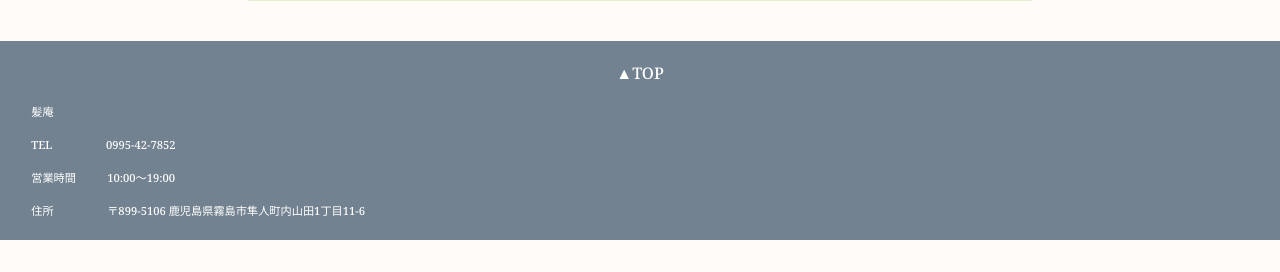
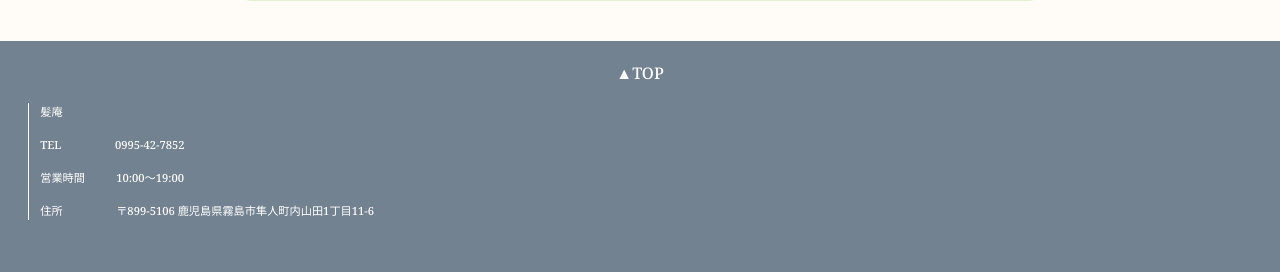
Before and after one commit to Naru081/salon-site, a PHP site: page /html/index.html in a window 1280 px wide. Shown: the part 3072-3344 px from the top of the page. Before the commit the page ends 3312 px from the top, so only its background shows below. Run offline with PHP 8.4, Linux system fonts and the light colour scheme.

Commit message:
footerのスタイル変更
フッターのテキストのレイアウトを変更しました。

```diff
--- a/css/style.css
+++ b/css/style.css
@@ -276,7 +276,7 @@ p.menu-text{
 
 /* フッター */
 /* フッターテキストのレイアウト */
-#footer {
+#footer{
     background-color: #738290;
     color: #fff;
     padding: 20px;
@@ -297,13 +297,13 @@ p.menu-text{
     font-size: 70%;
     margin-bottom: 0;
 }
-/* テキストの詳細設定 */
-#fotter div.info{
+#footer div.info{
+    margin-left: 0.5em;
+    margin-bottom: 2em;
     border-left: solid 1px;
 }
-#footer p.info-name{
-    font-size: 1em;
-}
+
+/* テキストの詳細設定 */
 #footer span.info1{
     margin-left: 3em;
 }
```
